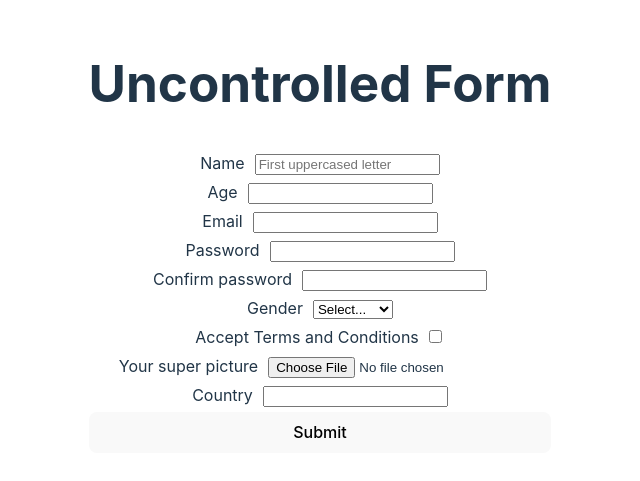
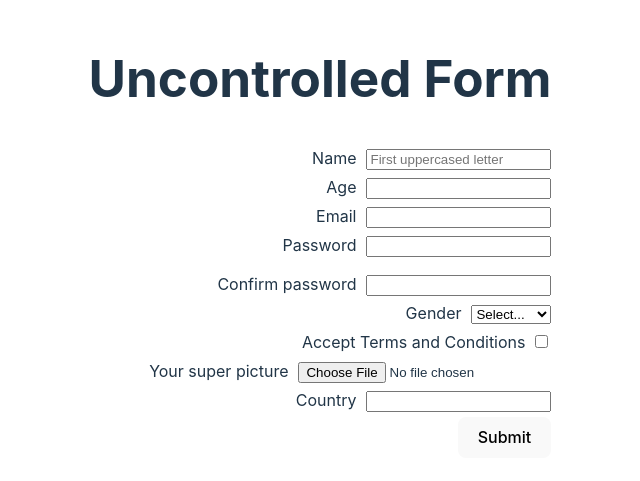
Before and after one commit to vwital/rsschool-react, a React (Vite) app in the folder forms/: page /uncontrolled-form in a window 1280 px wide. Shown: the part 163-644 px from the top of the page, without its empty margins (320-960 px from the left). Built offline with nearby package versions, Linux system fonts and the light colour scheme.

Commit message:
feat: add password-complexity algoritm and UI

```diff
--- a/forms/src/App.tsx
+++ b/forms/src/App.tsx
@@ -14,7 +14,6 @@ function App() {
     useEffect(() => {
         if (formSelector) {
             const length = (formSelector as Array<IFormState>).length;
-            console.log(length);
             const forms = formSelector.map((form: IFormState, index) => (
                 <FormResult key={form.name} form={form} ref={index === length - 1 ? lastResultRef : null} />
             ));
--- a/forms/src/pages/UncontrolledForm/UncontrolledForm.tsx
+++ b/forms/src/pages/UncontrolledForm/UncontrolledForm.tsx
@@ -6,11 +6,13 @@ import CountryForm from '../../components/CountryForm/CountryForm';
 import convertToBase64 from '../../utils/convertImg';
 import { addForm } from '../../state/slices/formSlice';
 import { useDispatch } from 'react-redux';
+import { useNavigate } from 'react-router-dom';
+import passwordComplexity from '../../utils/passwordComplexity';
 import styles from './index.module.css';
-import { useNavigate } from 'react-router-dom';
 
 function UncontrolledForm() {
     const [errors, setErrors] = useState<IErrors>({});
+    const [passwordStrength, setPasswordStrength] = useState<string>('');
     const nameRef = useRef<HTMLInputElement>(null);
     const ageRef = useRef<HTMLInputElement>(null);
     const emailRef = useRef<HTMLInputElement>(null);
@@ -62,6 +64,13 @@ function UncontrolledForm() {
             });
     };
 
+    const handlePasswordInput = () => {
+        const currentPassword = passwordRef.current?.value as string;
+        const complexity = passwordComplexity(currentPassword);
+        setPasswordStrength(complexity);
+        console.log(currentPassword);
+    };
+
     return (
         <div className={styles['uncontrolled-form']}>
             <h1>Uncontrolled Form</h1>
@@ -82,8 +91,13 @@ function UncontrolledForm() {
             {errors.email && <p className={styles['validation-error']}>{errors.email}</p>}
             <label htmlFor="password">
                 Password
-                <input ref={passwordRef} id="password" name="password" type="password"></input>
-                <p className={styles['password-complexity']}></p>
+                <input ref={passwordRef} id="password" name="password" type="password" onChange={handlePasswordInput}></input>
+                <div className={styles['password-complexity']}>
+                    <p className={styles['password-complexity-text']}>{passwordStrength}</p>
+                    <div
+                        className={`${styles['password-complexity-bar']} ${passwordStrength === 'Weak' ? styles.weak : passwordStrength === 'Good' ? styles.good : passwordStrength === 'Strong' ? styles.strong : passwordStrength === 'Super strong' ? styles['super-strong'] : styles.none}`}
+                    ></div>
+                </div>
                 {errors.password && <p className={styles['validation-error']}>{errors.password}</p>}
             </label>
             <label htmlFor="confPassword">
--- a/forms/src/pages/UncontrolledForm/index.module.css
+++ b/forms/src/pages/UncontrolledForm/index.module.css
@@ -1,7 +1,7 @@
 .uncontrolled-form {
     display: flex;
     flex-direction: column;
-
+    align-items: flex-end;
     gap: 5px;
 }
 
@@ -11,9 +11,46 @@ select {
 }
 
 .password-complexity {
-    display: none;
     width: 100%;
-    height: 2px;
+    display: grid;
+    grid-template-columns: 1fr 2fr;
+}
+
+.password-complexity-text {
+    width: 100%;
+    padding: 0;
+    margin: 0;
+}
+
+.password-complexity-bar {
+    display: flex;
+    flex-direction: column;
+    margin-top: 10px;
+}
+
+.password-complexity-bar.none {
+    width: 0%;
+    background-color: red;
+}
+
+.password-complexity-bar.weak {
+    width: 25%;
+    background-color: red;
+}
+
+.password-complexity-bar.good {
+    width: 50%;
+    background-color: yellow;
+}
+
+.password-complexity-bar.strong {
+    width: 75%;
+    background-color: orange;
+}
+
+.password-complexity-bar.super-strong {
+    width: 100%;
+    background-color: green;
 }
 
 .validation-error {
--- /dev/null
+++ b/forms/src/utils/passwordComplexity.ts
@@ -0,0 +1,22 @@
+function passwordComplexity(password: string) {
+    const upperCaseLetters = /[A-Z]/;
+    const numbers = /[0-9]/;
+    const specialChars = /[!@#$%^&*()_+{}\\[\]:;"'<>,.?/\\|`~]/;
+
+    let result = '';
+    if (password.length < 8) {
+        result = 'Weak';
+    }
+    if (upperCaseLetters.test(password) && numbers.test(password) && specialChars.test(password)) {
+        result = 'Good';
+    }
+    if (upperCaseLetters.test(password) && numbers.test(password) && specialChars.test(password) && length > 7) {
+        result = 'Strong';
+    }
+    if (upperCaseLetters.test(password) && numbers.test(password) && specialChars.test(password) && password.length > 10) {
+        result = 'Super strong';
+    }
+    return result;
+}
+
+export default passwordComplexity;
--- a/forms/src/utils/schema.ts
+++ b/forms/src/utils/schema.ts
@@ -30,7 +30,7 @@ const userSchema = yup.object().shape({
         .required('Required field')
         .oneOf([yup.ref('password')], 'Passwords must match'),
     gender: yup.string().required('Required field'),
-    conditions: yup.bool().required('Required field').oneOf([true], 'You must accept the terms and conditions'),
+
     img: yup
         .mixed()
         .required('Required field')
```
